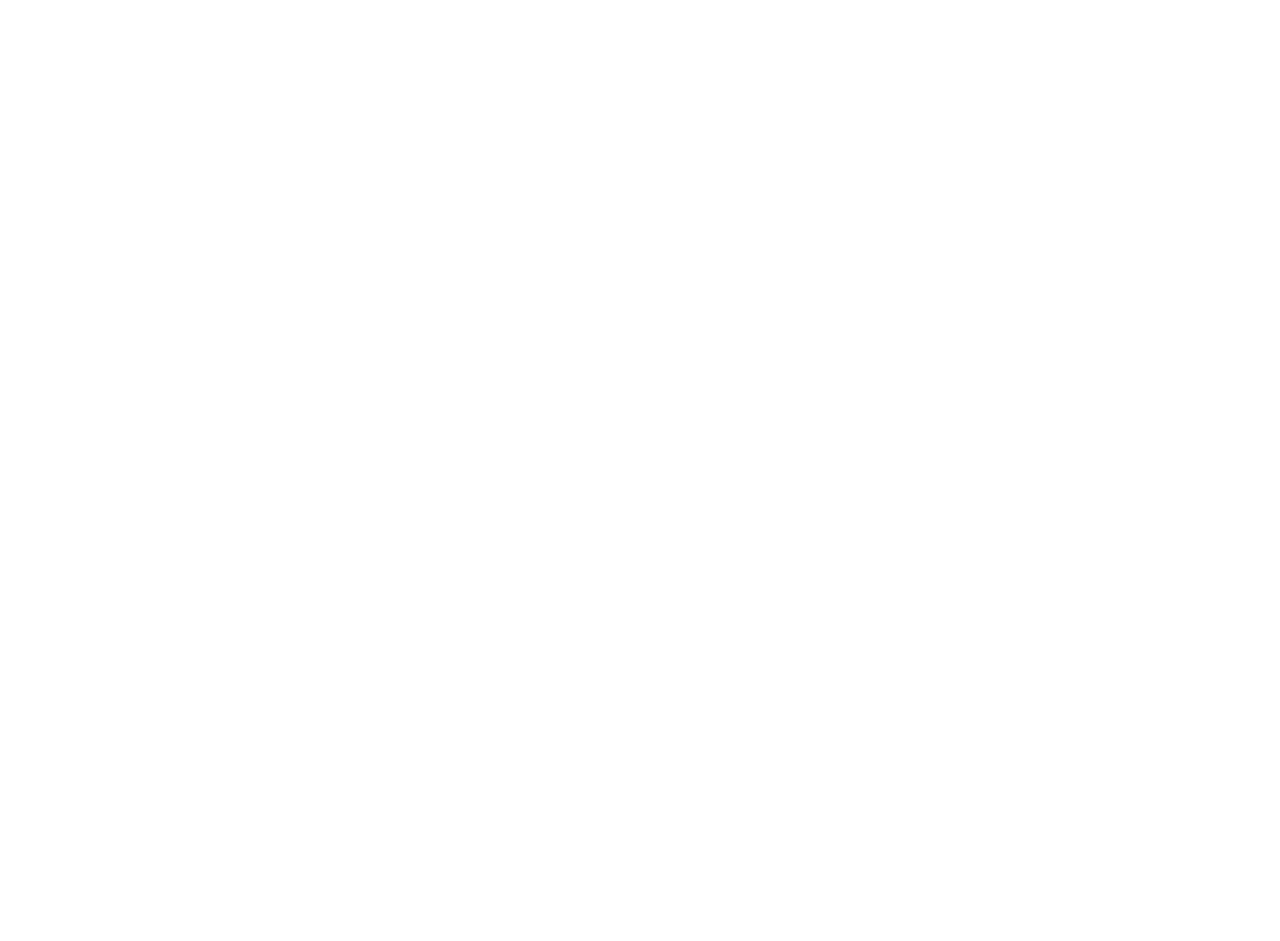
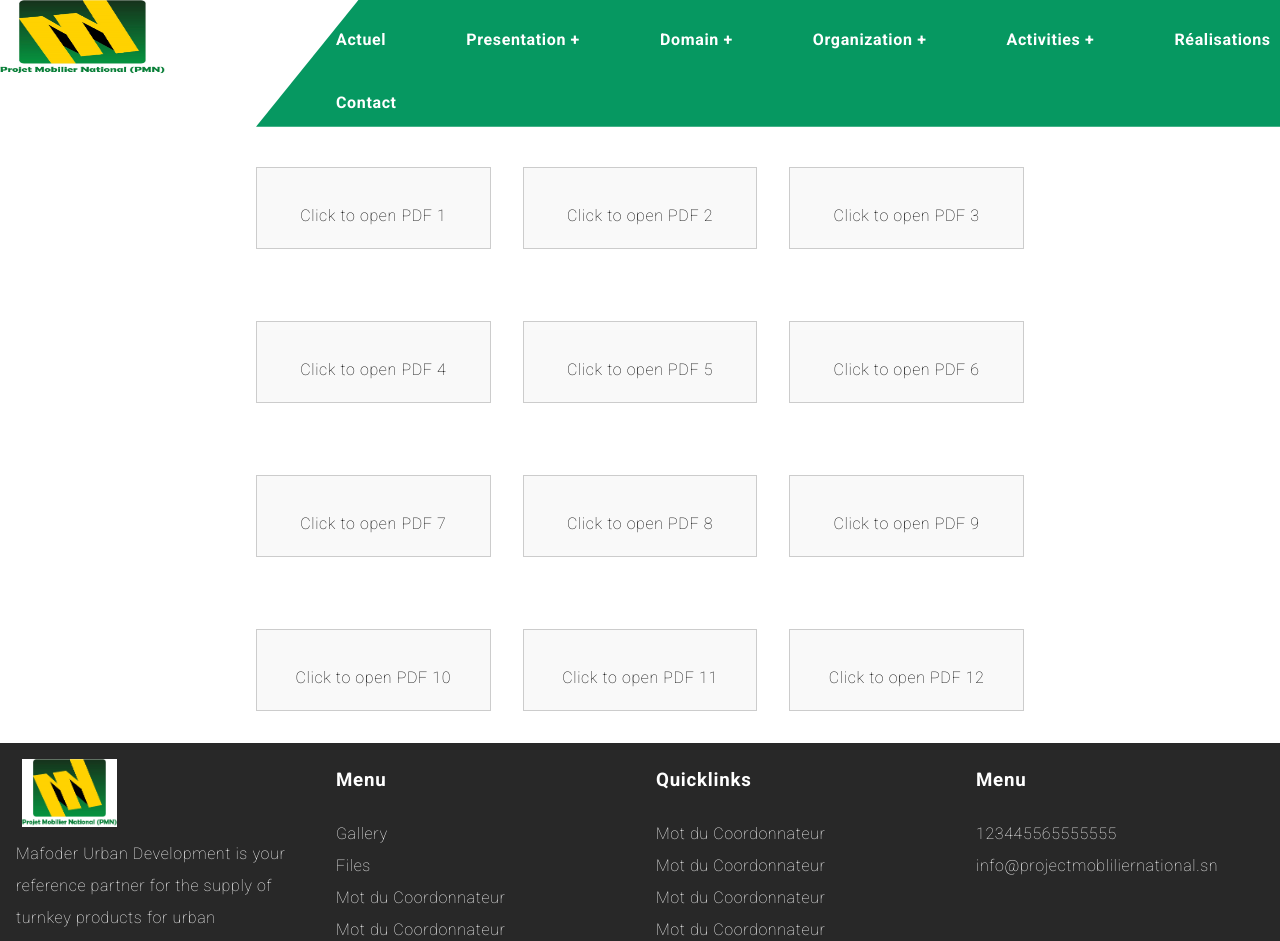
Before and after one commit to Baboucar/pmn, a Vue app: page /pdf in a window 1280 px wide. Before the commit this address had no page. Shown: the top 941 px of the page. Before the commit the page ends 800 px from the top, so only its background shows below. Built offline with nearby package versions, Linux system fonts and the light colour scheme; a web font is replaced by a local one.

Commit message:
added more components

```diff
--- a/package.json
+++ b/package.json
@@ -11,9 +11,11 @@
   "dependencies": {
     "@emailjs/browser": "^4.3.3",
     "@growthbunker/vuetimeline": "^0.1.17",
+    "lightgallery": "^2.7.2",
     "normalize.css": "^8.0.1",
     "timeline-vuejs": "^1.1.7",
     "vue": "^3.4.21",
+    "vue-pdf": "^4.3.0",
     "vue-router": "^4.3.0",
     "vue3-carousel": "^0.3.1",
     "vue3-marquee": "^4.2.0",
--- a/src/components/Footer.vue
+++ b/src/components/Footer.vue
@@ -11,11 +11,14 @@
         <div class="ninty_container">
             <h3>Menu</h3>
             <ul>
-                <li><a href="http://">Mot du Coordonnateur</a></li>
-                <li><a href="http://">Mot du Coordonnateur</a></li>
-                <li><a href="http://">Mot du Coordonnateur</a></li>
-                <li><a href="http://">Mot du Coordonnateur</a></li>
-                <li><a href="http://">Mot du Coordonnateur</a></li>
+                <li><router-link to="/gallery">Gallery</router-link></li>
+                <li><router-link to="/pdf">Files</router-link></li>
+                <li><router-link to="">Mot du Coordonnateur</router-link></li>
+                <li><router-link to="">Mot du Coordonnateur</router-link></li>
+                <li><router-link to="">Mot du Coordonnateur</router-link></li>
+
+
+
 
 
             </ul>
--- /dev/null
+++ b/src/components/Gallery.vue
@@ -0,0 +1,123 @@
+<template>
+    <div>
+     <Nav/>
+     <h1 class="center__text header">Gallery</h1>
+     <section class="ninty_container">
+
+        <vue-picture-swipe  :items="items"></vue-picture-swipe>
+
+     </section>
+     <Footer/>
+    </div>
+</template>
+
+<script>
+import Nav from "./Nav.vue";
+import VuePictureSwipe from 'vue3-picture-swipe';
+import Footer from "./Footer.vue";
+
+export default {
+    components:{
+        Nav,
+        VuePictureSwipe,
+        Footer
+    },
+    data() {
+      return {
+        items: [{
+          src: 'http://via.placeholder.com/600x400',
+          thumbnail: 'http://via.placeholder.com/256x256',
+          w: 600,
+          h: 400,
+
+        },
+        {
+          src: 'http://via.placeholder.com/1200x900',
+          thumbnail: 'http://via.placeholder.com/256x256',
+          w: 1200,
+          h: 900,
+
+        },
+        {
+          src: 'http://via.placeholder.com/1200x900',
+          thumbnail: 'http://via.placeholder.com/256x256',
+          w: 1200,
+          h: 900,
+
+        },
+        {
+          src: 'http://via.placeholder.com/1200x900',
+          thumbnail: 'http://via.placeholder.com/256x256',
+          w: 1200,
+          h: 900,
+
+        },
+        {
+          src: 'http://via.placeholder.com/1200x900',
+          thumbnail: 'http://via.placeholder.com/256x256',
+          w: 1200,
+          h: 900,
+
+        },
+        {
+          src: 'http://via.placeholder.com/1200x900',
+          thumbnail: 'http://via.placeholder.com/256x256',
+          w: 1200,
+          h: 900,
+
+        },
+        {
+          src: 'http://via.placeholder.com/1200x900',
+          thumbnail: 'http://via.placeholder.com/256x256',
+          w: 1200,
+          h: 900,
+
+        },
+        {
+          src: 'http://via.placeholder.com/1200x900',
+          thumbnail: 'http://via.placeholder.com/256x256',
+          w: 1200,
+          h: 900,
+
+        }
+      ]};
+    }
+}
+</script>
+
+<style lang="scss" scoped>
+img{
+  width: 100%;
+}
+::deep(.ninty_container img) {
+    display: inline-block;
+    margin: 1rem auto;
+    width: 100%;
+}
+
+.header {
+    font-size: 2rem;
+    background-color: #EFEEE7;
+    padding: 5rem;
+    margin-top: 0;
+}
+
+    @media(min-width: 64rem){
+        .ninty_container{
+            width: 75%;
+
+        }
+
+        .my-gallery{
+            width: 90%;
+            margin: 0 auto;
+        }
+
+        .header {
+            letter-spacing: 0.08em;
+            font-size: 4.5em;
+            font-weight: 200;
+            padding: 8rem;
+        }
+    }
+</style>
--- /dev/null
+++ b/src/components/Pdf.vue
@@ -0,0 +1,74 @@
+<template>
+    <div class="container grid-container">
+      <div
+        v-for="(pdf, index) in pdfFiles"
+        :key="index"
+        class="card"
+        @click="openPdf(pdf)"
+      >
+        Click to open PDF {{ index + 1 }}
+      </div>
+    </div>
+  </template>
+
+  <script setup>
+  import { ref } from 'vue';
+
+  const pdfFiles = ref([
+    '/rec.pdf',
+    '/rec.pdf',
+    '/rec.pdf',
+    '/rec.pdf',
+    '/rec.pdf',
+    '/rec.pdf',
+    '/rec.pdf',
+    '/rec.pdf',
+    '/rec.pdf',
+    '/rec.pdf',
+    '/rec.pdf',
+    '/rec.pdf',
+  ]);
+
+  const openPdf = (pdf) => {
+    // Logic to open the PDF file, e.g., open in a new tab
+    window.open(pdf, '_blank');
+  };
+  </script>
+
+  <style>
+
+  .container{
+    width: 90%;
+    margin: 0 auto;
+  }
+  .card {
+    background-color: #f9f9f9;
+    border: 1px solid #ccc;
+    padding: 1rem;
+    text-align: center;
+    cursor: pointer;
+    transition: transform 0.3s ease-in-out;
+    padding-top: 2rem;
+    margin-top: 1.5rem;
+    margin-bottom: 1rem;
+  }
+
+  .card:hover {
+    transform: scale(1.05);
+  }
+
+  @media(min-width: 64rem){
+    .grid-container {
+        display: grid;
+        grid-template-columns: repeat(3, 1fr);
+        gap: 2rem;
+        padding: 1rem;
+
+      }
+    .container{
+        width: 60%;
+    }
+
+
+  }
+  </style>
--- /dev/null
+++ b/src/components/Pdfviewer.vue
@@ -0,0 +1,24 @@
+<template>
+    <div>
+   <Nav/>
+   <Pdf/>
+   <Footer/>
+    </div>
+</template>
+
+<script>
+import Nav from "./Nav.vue";
+import Pdf  from "./Pdf.vue";
+import Footer from "./Footer.vue";
+    export default {
+        components:{
+            Nav,
+            Pdf,
+            Footer
+        }
+    }
+</script>
+
+<style lang="scss" scoped>
+
+</style>
--- a/src/router/index.js
+++ b/src/router/index.js
@@ -12,6 +12,9 @@
 import Promotion from '../components/Promotion.vue';
 import Services from '../components/Services.vue';
 import Gestion from '../components/Gestion.vue';
+import Pdf from '../components/Pdf.vue';
+import Gallery from '../components/Gallery.vue';
+import Pdfviewer from '../components/Pdfviewer.vue';
 
 const router = createRouter({
   history: createWebHistory(import.meta.env.BASE_URL),
@@ -85,6 +88,17 @@
                     path:'/gestion',
                     name:'gestion',
                     component:Gestion
+                  },
+
+                  {
+                    path:'/gallery',
+                    name:'gallery',
+                    component:Gallery
+                  },
+                  {
+                    path:'/pdf',
+                    name:'pdfviewer',
+                    component:Pdfviewer
                   }
     // {
     //   path: '/about',
```
Also changed, not shown: 2 other files (tests, documents, lock files or other folders).
